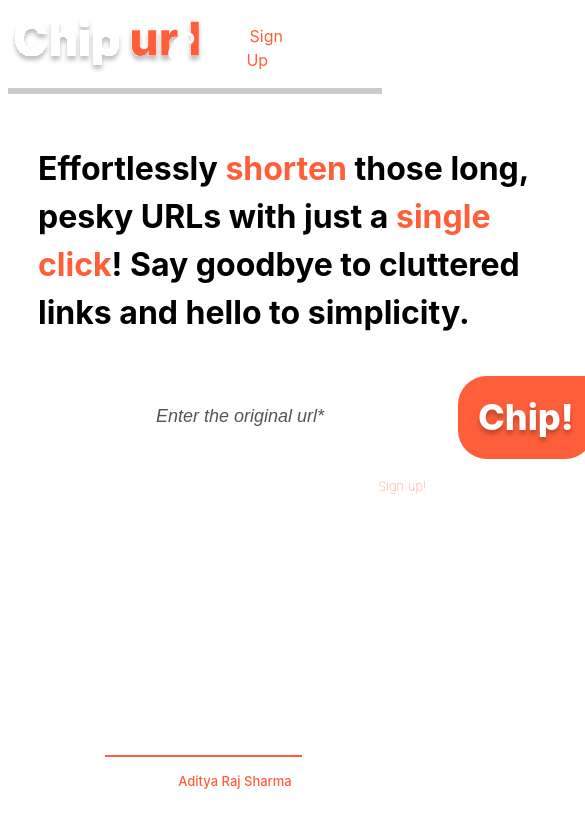
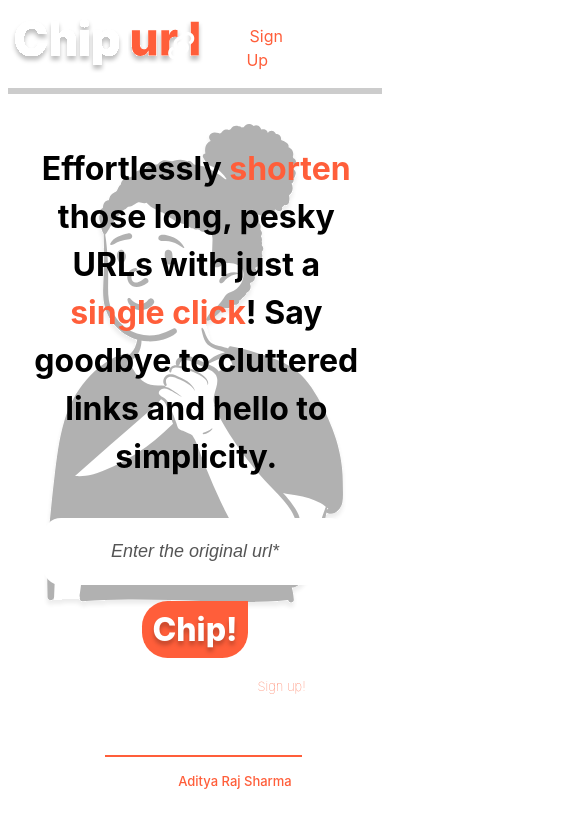
Before and after one commit to Rebooting-Me/Chip-URL, a React app in the folder client/: page / in a window 390 px wide. Shown: the top 828 px of the page, 585 px wide, since content can reach past the window. Built offline with nearby package versions, Linux system fonts and the light colour scheme; the HTML template or start-up script is replaced by a standard one.

Commit message:
mainpage responsive

```diff
--- a/client/src/components/form/Form.css
+++ b/client/src/components/form/Form.css
@@ -11,7 +11,7 @@ section {
 .inputForm {
     display: flex;
     gap: 1rem;
-    align-items: flex-end;
+    align-items: center;
     flex-wrap: wrap;
     position: relative;
 }
@@ -64,3 +64,38 @@ textarea::placeholder {
     font-size: 2em;
     text-shadow: 0px 4px 4px rgba(0, 0, 0, 0.25);
 }
+
+#want-custom {
+    align-self: flex-start;
+}
+
+@media screen and (max-width: 688px) {
+    section {
+        width: 100%;
+        align-items: center;
+    }
+    #want-custom {
+        align-self: center;
+    }
+}
+
+@media screen and (max-width: 571px) {
+    .inputForm {
+        justify-content: center;
+    }
+    #chip {
+        align-self: flex-end;
+    }
+}
+@media screen and (max-width: 430px) {
+    .inputForm input {
+        width: 300px;
+        height: 3.6em;
+    }
+    #chip {
+        font-size:medium;
+        padding-left: 10px;
+        padding-right: 10px;
+        height: 3.6em;
+    }
+}
--- a/client/src/components/form/Form.jsx
+++ b/client/src/components/form/Form.jsx
@@ -59,7 +59,6 @@ const Form = ({ isAuthenticated }) => {
             />
           )}
           </div>
-
           <button type="submit" id="chip">
             <span>Chip!</span>
           </button>
--- a/client/src/components/hero/Hero.css
+++ b/client/src/components/hero/Hero.css
@@ -1,19 +1,47 @@
 .hero {
     display: flex;
     width: 1000px;
-    margin: 30px auto 0 auto;
-    position: relative;
+    padding-top: 30px;
+}
+
+/*write a media query which reduces image size once screen goes below 1000px */
+@media screen and (max-width: 1000px) {
+    .hero {
+        width: 100%;
+    }
+}
+
+@media screen and (max-width: 869px) {
+    #lady {
+        position:absolute;
+        right: 0;
+    }
+    .hero-text h1 {
+        max-width: 60%;
+    }
+}
+
+@media screen and (max-width: 688px) {
+    .hero-text h1 {
+        max-width: 100%;
+        padding: 0 20px;
+        text-align: center;
+    }
+    #lady {
+        opacity: 30% !important;
+        left: 50%;
+        transform: translateX(-50%);
+
+    }
 }
 
 #heading {
-    width: 80%;
+    width: 90%;
 }
 
-.hero img {
-    width: auto;
+#lady {
+    display: inline-block;
+    width: 19rem;
+    height: auto;
     z-index: -100;
 }
-
-.hero-text {
-    padding-left: 30px;
-}
--- a/client/src/components/hero/Hero.jsx
+++ b/client/src/components/hero/Hero.jsx
@@ -14,10 +14,7 @@ const Hero = ({isAuthenticated}) => {
           </h1>
           <Form isAuthenticated={isAuthenticated} />
         </div>
-        <img src={Lady} alt="Lady" />
-        {/* <div className="hero-image">
-
-        </div> */}
+        <img id="lady" src={Lady} alt="Lady" />
       </div>
     );
 }
```
